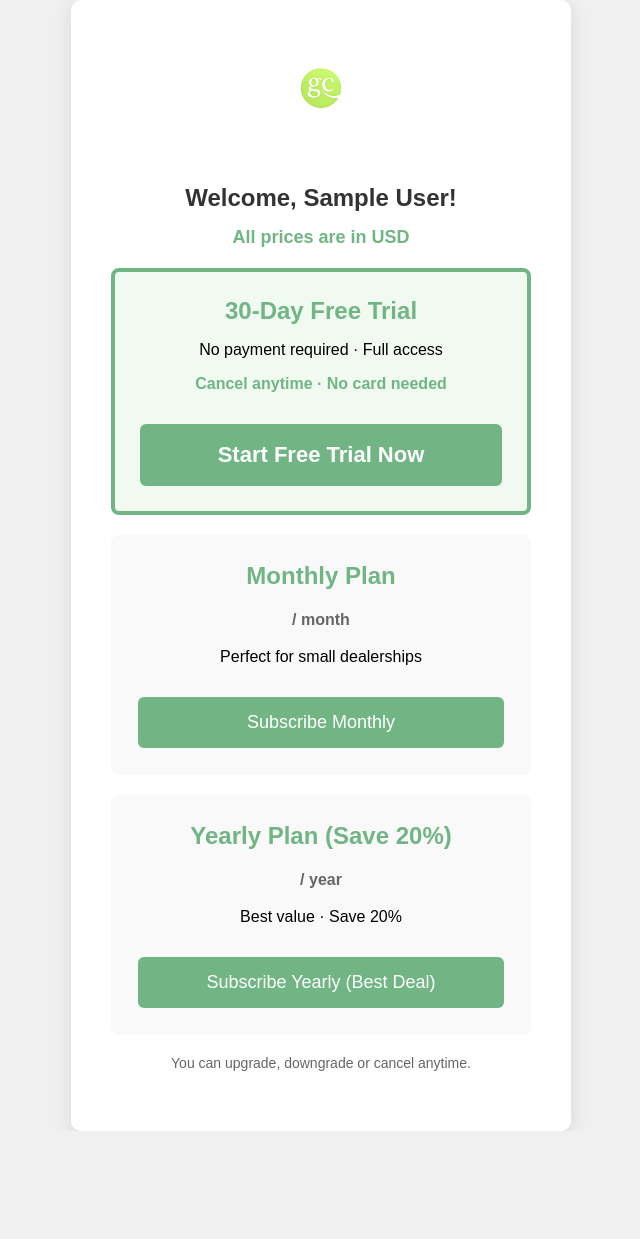
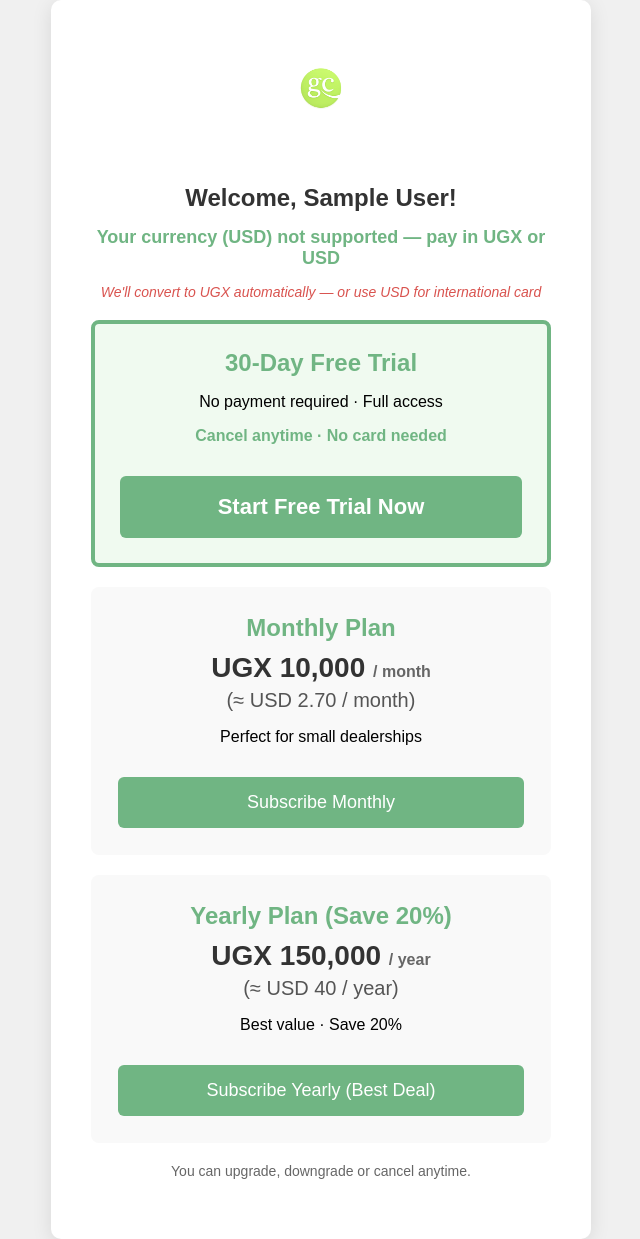
Before and after one commit to RastaDataVibes/car_dealership_app, a Flask app: page /subscribe in a window 1280 px wide. Shown: the whole page, without its empty margins (319-959 px from the left). Before the commit the page ends 1131 px from the top, so only its background shows below. Run offline with Flask 3, Linux system fonts and the light colour scheme; a user stored in the database is signed in; tables that the repository leaves empty hold one stand-in row (values such as "Sample post"); some libraries are stand-ins or nearby versions.

Commit message:
Update subscribe.html

```diff
--- a/templates/subscribe.html
+++ b/templates/subscribe.html
@@ -18,7 +18,7 @@
             background: white;
             padding: 40px;
             border-radius: 10px;
-            width: 420px;
+            width: 460px;
             text-align: center;
             box-shadow: 0 4px 20px rgba(0,0,0,0.1);
         }
@@ -36,6 +36,23 @@
             margin: 15px 0;
             font-size: 18px;
         }
+        .fallback-note {
+            color: #d9534f;
+            font-size: 14px;
+            margin: 10px 0;
+            font-style: italic;
+        }
+        .price {
+            font-size: 28px;
+            font-weight: bold;
+            color: #333;
+            margin: 10px 0;
+        }
+        .price-usd {
+            font-size: 20px;
+            color: #555;
+            margin-top: -5px;
+        }
         .plan {
             background: #f9f9f9;
             padding: 25px;
@@ -51,12 +68,6 @@
             color: #70b583;
             margin: 0 0 10px 0;
             font-size: 24px;
-        }
-        .price {
-            font-size: 28px;
-            font-weight: bold;
-            color: #333;
-            margin: 10px 0;
         }
         button {
             background: #70b583;
@@ -90,9 +101,20 @@
     <div class="container">
         <img src="/static/uploads/logo.png" alt="GreenChain">
         <h2>Welcome, {{ current_user.dealership_name or 'Dealer' }}!</h2>
+
         <p class="currency-note">
-            All prices are in <strong>{{ current_user.currency }}</strong>
+            {% if current_user.currency in ['UGX', 'KES', 'TZS'] %}
+                All prices are in <strong>{{ current_user.currency }}</strong>
+            {% else %}
+                Your currency ({{ current_user.currency }}) not supported — pay in UGX or USD
+            {% endif %}
         </p>
+
+        {% if current_user.currency not in ['UGX', 'KES', 'TZS'] %}
+            <p class="fallback-note">
+                We'll convert to UGX automatically — or use USD for international card
+            </p>
+        {% endif %}
 
         {% with messages = get_flashed_messages(with_categories=true) %}
         {% if messages %}
@@ -117,8 +139,12 @@
                 {% if current_user.currency == 'UGX' %}UGX 10,000{% endif %}
                 {% if current_user.currency == 'KES' %}KSh 360{% endif %}
                 {% if current_user.currency == 'TZS' %}TSh 22,000{% endif %}
+                {% if current_user.currency not in ['UGX', 'KES', 'TZS'] %}UGX 10,000{% endif %}
                 <small style="font-size:16px; color:#666;">/ month</small>
             </div>
+            {% if current_user.currency not in ['UGX', 'KES', 'TZS'] %}
+                <div class="price-usd">(≈ USD 2.70 / month)</div>
+            {% endif %}
             <p>Perfect for small dealerships</p>
             <button onclick="payWithPesapal(getMonthlyAmount(), 'monthly')">
                 Subscribe Monthly
@@ -132,8 +158,12 @@
                 {% if current_user.currency == 'UGX' %}UGX 150,000{% endif %}
                 {% if current_user.currency == 'KES' %}KSh 5,400{% endif %}
                 {% if current_user.currency == 'TZS' %}TSh 330,000{% endif %}
+                {% if current_user.currency not in ['UGX', 'KES', 'TZS'] %}UGX 150,000{% endif %}
                 <small style="font-size:16px; color:#666;">/ year</small>
             </div>
+            {% if current_user.currency not in ['UGX', 'KES', 'TZS'] %}
+                <div class="price-usd">(≈ USD 40 / year)</div>
+            {% endif %}
             <p>Best value · Save 20%</p>
             <button onclick="payWithPesapal(getYearlyAmount(), 'yearly')">
                 Subscribe Yearly (Best Deal)
@@ -144,19 +174,19 @@
     </div>
 
     <script>
-        // Return correct amount based on user's currency
+        // Return correct amount (always UGX number for unsupported currencies)
         function getMonthlyAmount() {
             const curr = "{{ current_user.currency }}";
             if (curr === 'KES') return 360;
             if (curr === 'TZS') return 22000;
-            return 10000; // UGX default
+            return 10000; // UGX default + fallback for RWF/ETB
         }
 
         function getYearlyAmount() {
             const curr = "{{ current_user.currency }}";
             if (curr === 'KES') return 5400;
             if (curr === 'TZS') return 330000;
-            return 150000; // UGX default
+            return 150000; // UGX default + fallback
         }
 
         function startTrial() {
```
